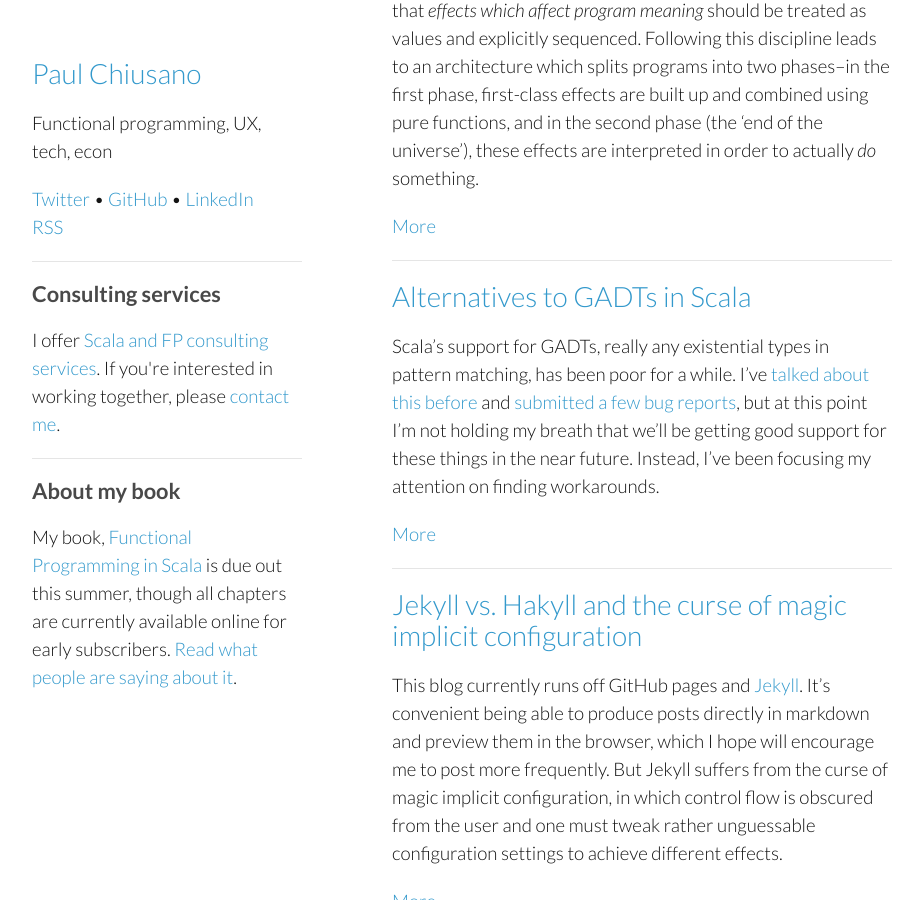
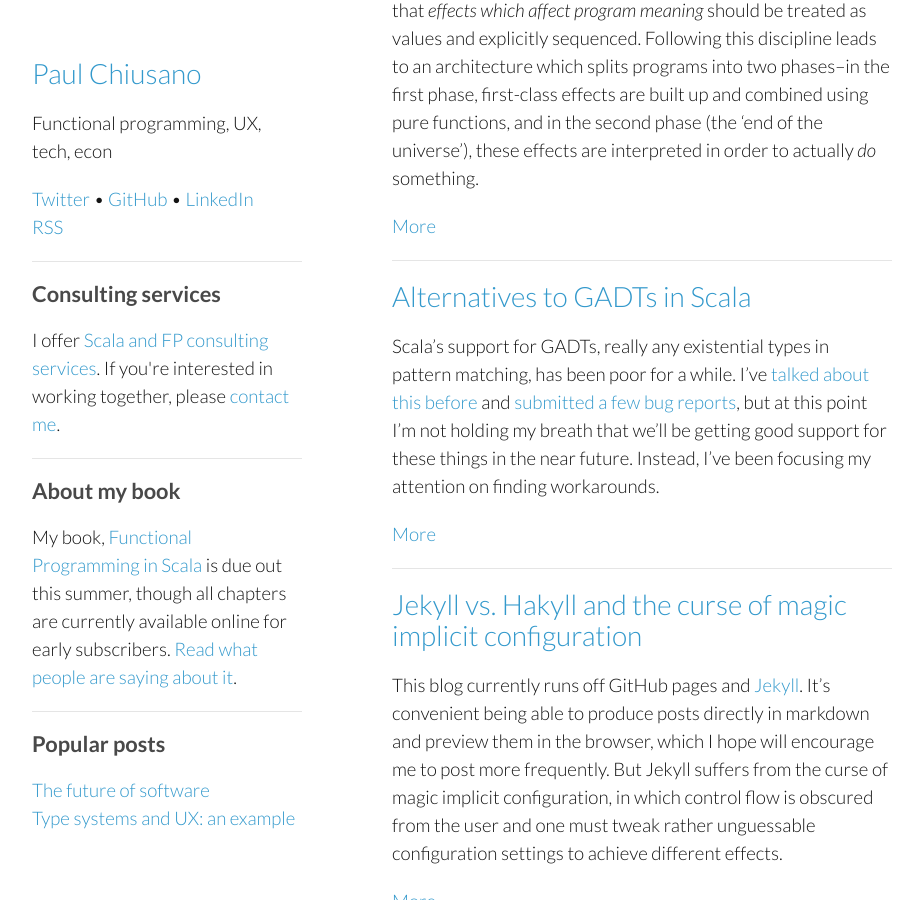
Before and after one commit to pchiusano/pchiusano.github.io, a Jekyll site: the page built from index.html, in a window 1280 px wide and 900 px high, scrolled down 451 px. Shown: the whole window, without its empty margins (178-1098 px from the left). Built offline with Jekyll 4.4.1, drawn with Linux system fonts in a browser that asks for light colours; the list of posts is cut into pages by our own code.

Commit message:
Update header.html

```diff
--- a/_includes/header.html
+++ b/_includes/header.html
@@ -28,4 +28,8 @@
           <a href="https://twitter.com/mrt1nz/status/350850253190217728">about</a>
           <a href="https://twitter.com/steshaw/status/458011349440667648">it</a>.
         </p>
+        <hr/>
+        <h3>Popular posts</h3>
+        <a href="/2013-05-22/future-of-software.html">The future of software</a><br/>
+        <a href="/2013-09-10/type-systems-and-ux-example.html">Type systems and UX: an example</a>
       </header>
```
